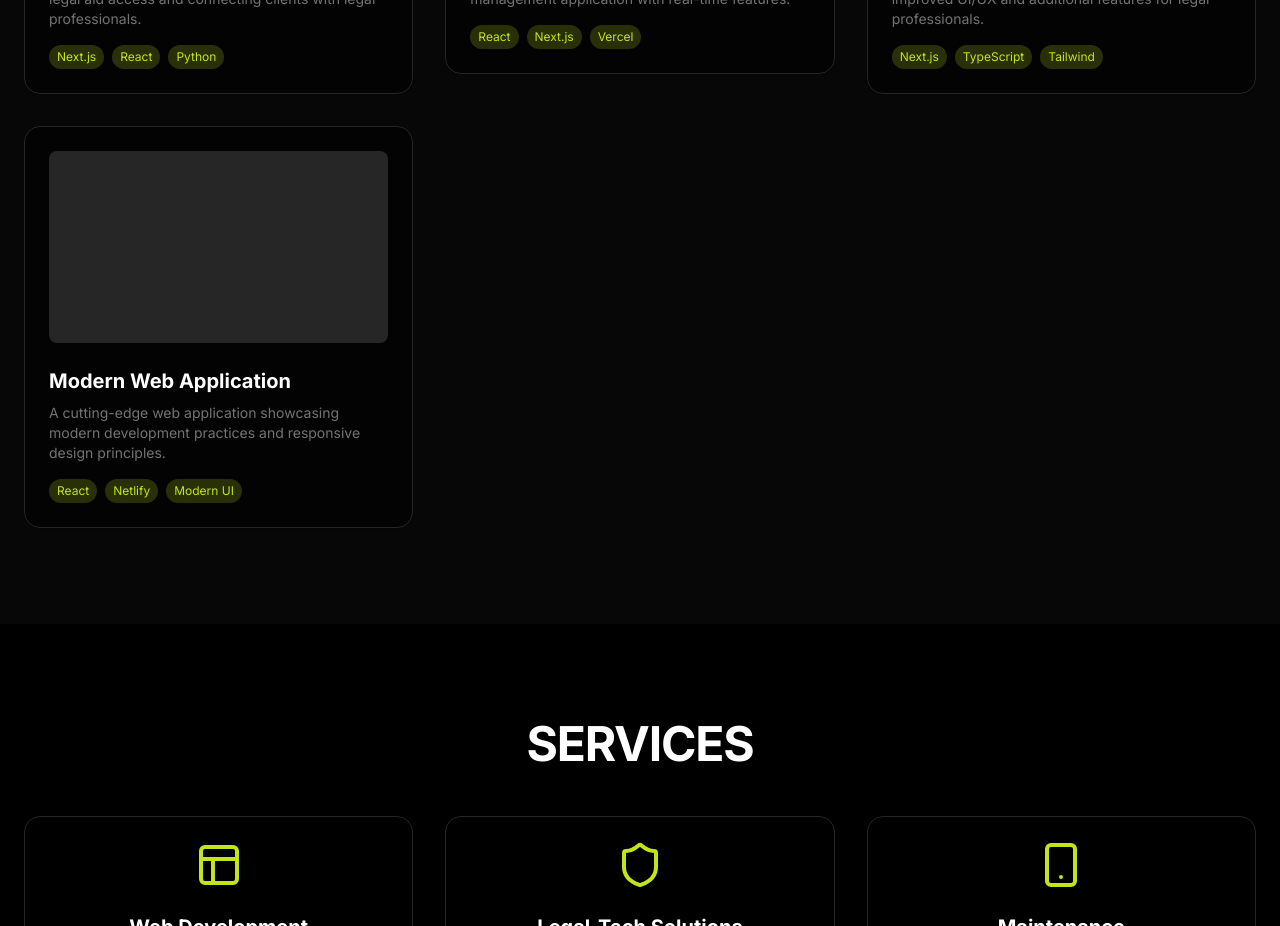
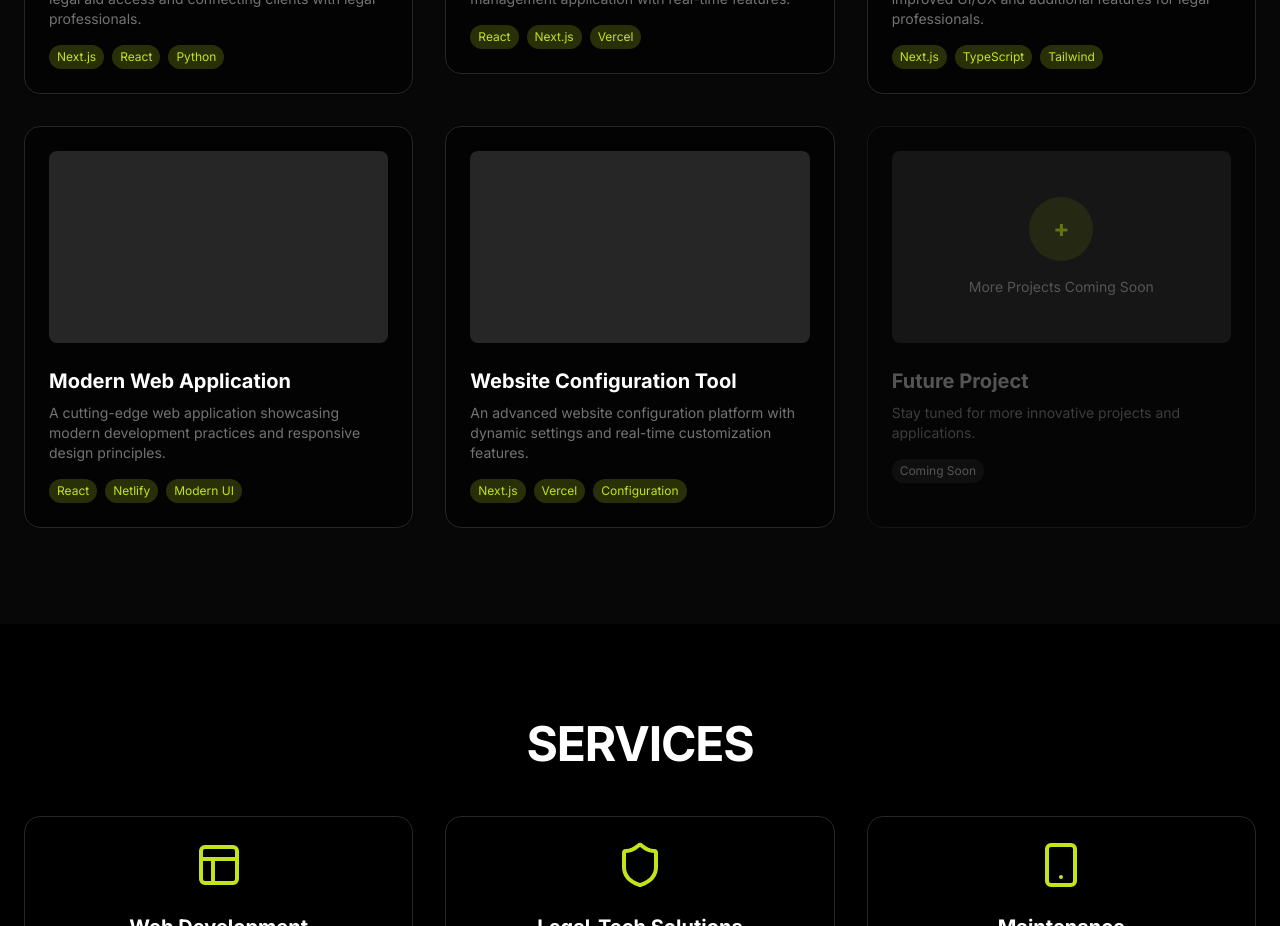
Before and after one commit to arsh077/my-portfolio, a React (Vite) app: page / in a window 1280 px wide. Shown: the part 2280-3206 px from the top of the page. Built offline with nearby package versions, Linux system fonts and the light colour scheme.

Commit message:
Add Website Configuration Tool project to portfolio

```diff
--- a/App.tsx
+++ b/App.tsx
@@ -486,7 +486,7 @@ export default function App() {
                     </div>
                  </Card>
                </a>
-               {/* Project 4 - NEW */}
+               {/* Project 4 */}
                <a href="https://695f8e9cf76af1feafbe803a--graceful-gecko-58ed9c.netlify.app/" target="_blank" rel="noopener noreferrer">
                  <Card className="group cursor-pointer hover:scale-105 transition-transform duration-300">
                     <div className="h-48 mb-6 overflow-hidden rounded-lg bg-neutral-200 dark:bg-neutral-800 relative">
@@ -503,6 +503,39 @@ export default function App() {
                     </div>
                  </Card>
                </a>
+               {/* Project 5 - NEW */}
+               <a href="https://new-website-configue.vercel.app/" target="_blank" rel="noopener noreferrer">
+                 <Card className="group cursor-pointer hover:scale-105 transition-transform duration-300">
+                    <div className="h-48 mb-6 overflow-hidden rounded-lg bg-neutral-200 dark:bg-neutral-800 relative">
+                       <div className="absolute inset-0 bg-gradient-to-t from-black/60 to-transparent flex items-end p-4 opacity-0 group-hover:opacity-100 transition-opacity">
+                          <ExternalLink className="text-white" />
+                       </div>
+                    </div>
+                    <h3 className="text-xl font-bold mb-2">Website Configuration Tool</h3>
+                    <p className="text-neutral-500 text-sm mb-4">An advanced website configuration platform with dynamic settings and real-time customization features.</p>
+                    <div className="flex gap-2 flex-wrap">
+                      <span className="px-2 py-1 text-xs rounded-full bg-[#C3E41D]/20 text-[#C3E41D]">Next.js</span>
+                      <span className="px-2 py-1 text-xs rounded-full bg-[#C3E41D]/20 text-[#C3E41D]">Vercel</span>
+                      <span className="px-2 py-1 text-xs rounded-full bg-[#C3E41D]/20 text-[#C3E41D]">Configuration</span>
+                    </div>
+                 </Card>
+               </a>
+               {/* Project 6 - Placeholder for future expansion */}
+               <Card className="group cursor-pointer hover:scale-105 transition-transform duration-300 opacity-50">
+                  <div className="h-48 mb-6 overflow-hidden rounded-lg bg-neutral-200 dark:bg-neutral-800 relative flex items-center justify-center">
+                     <div className="text-center">
+                        <div className="w-16 h-16 bg-[#C3E41D]/20 rounded-full flex items-center justify-center mx-auto mb-4">
+                          <span className="text-[#C3E41D] text-2xl font-bold">+</span>
+                        </div>
+                        <p className="text-neutral-400 text-sm">More Projects Coming Soon</p>
+                     </div>
+                  </div>
+                  <h3 className="text-xl font-bold mb-2 text-neutral-400">Future Project</h3>
+                  <p className="text-neutral-500 text-sm mb-4">Stay tuned for more innovative projects and applications.</p>
+                  <div className="flex gap-2 flex-wrap">
+                    <span className="px-2 py-1 text-xs rounded-full bg-neutral-500/20 text-neutral-400">Coming Soon</span>
+                  </div>
+               </Card>
             </div>
           </div>
         </section>
```
Also changed, not shown: 1 other file (tests, documents, lock files or other folders).
